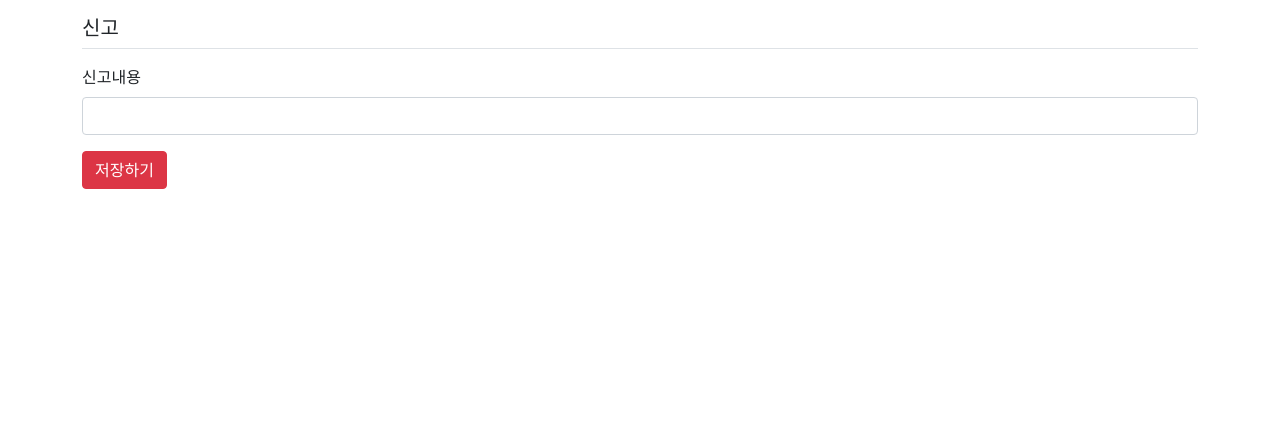
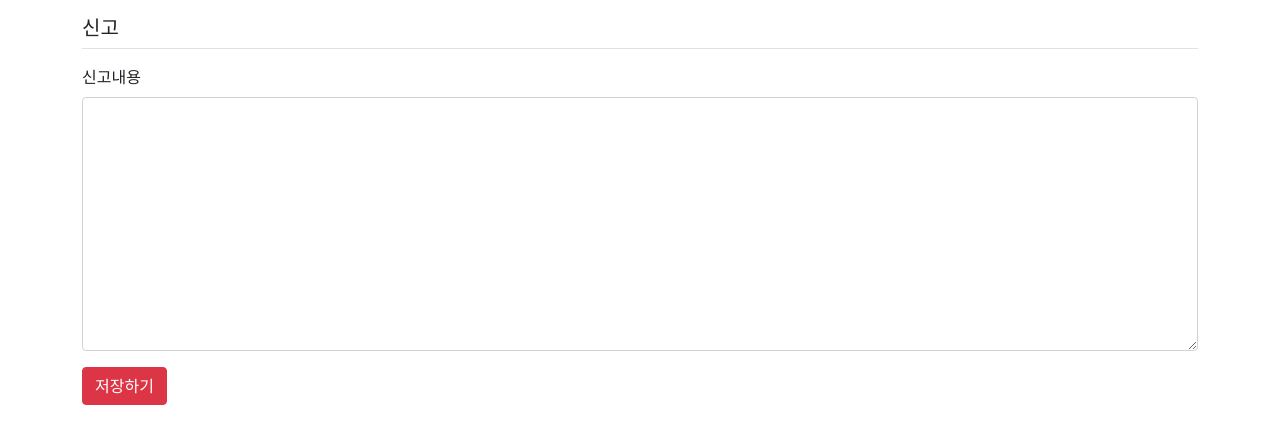
Before and after one commit to jy831/77projects, a Django app: page /pickever/report/create/ in a window 1280 px wide. Shown: the part 57-501 px from the top of the page. Run offline with Django 4.2, Linux system fonts and the light colour scheme; the visitor is signed in with stand-in values (Sample User, id 1); some libraries are stand-ins or nearby versions.

Commit message:
신고 입력창 변경

```diff
--- a/templates/pickever/report_form.html
+++ b/templates/pickever/report_form.html
@@ -20,9 +20,9 @@
         {% endif %}
         <!-- 오류표시 End -->
         <div class="mb-3">
-            <label for="title" class="form-label">신고내용</label>
-            <input type="text" class="form-control" name="title" id="title"
-                   value="{{ form.title.value|default_if_none:'' }}">
+            <label for="content" class="form-label">신고내용</label>
+            <textarea class="form-control" name="content"
+                      id="content" rows="10">{{ form.content.value|default_if_none:'' }}</textarea>
         </div>
         <button type="submit" class="btn btn-danger">저장하기</button>
     </form>
```
